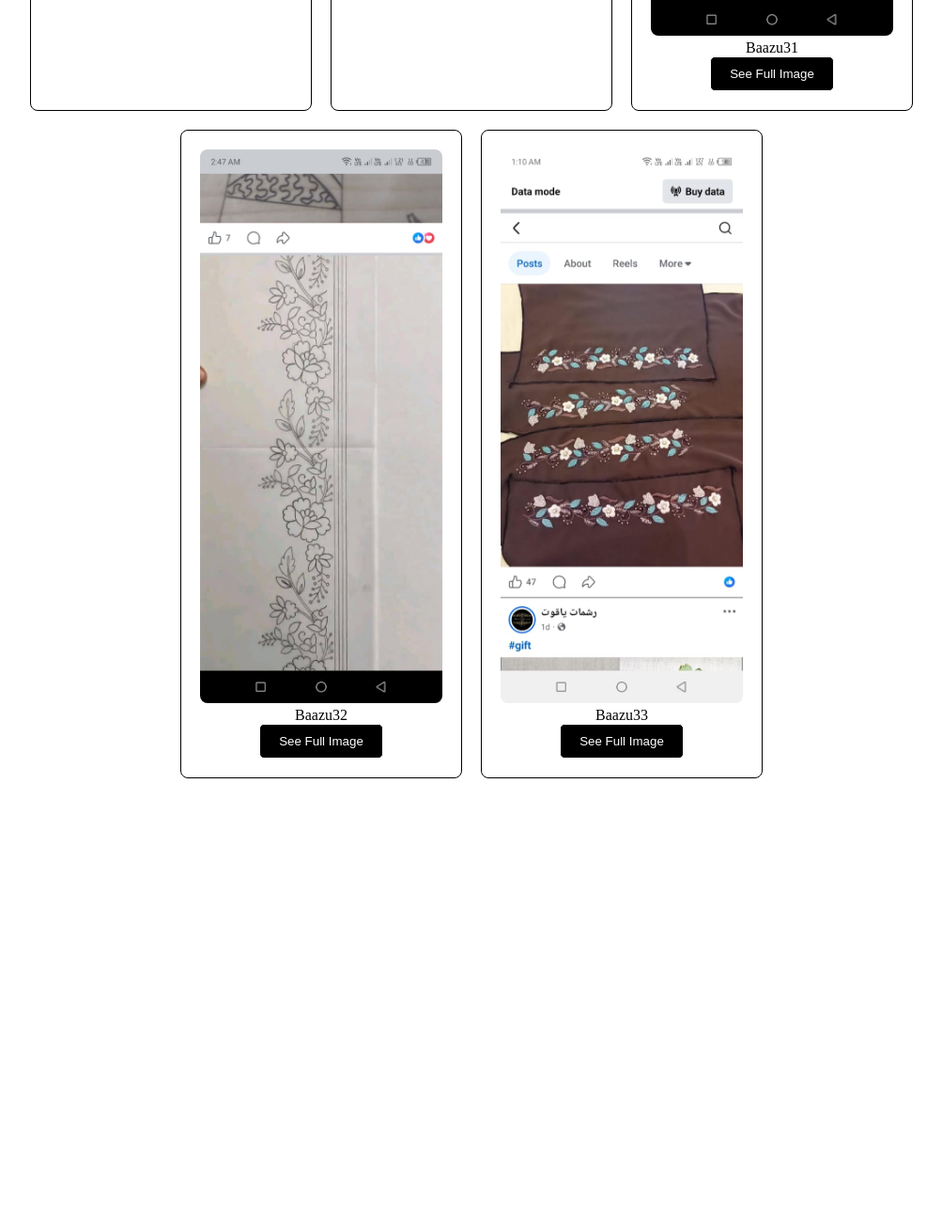
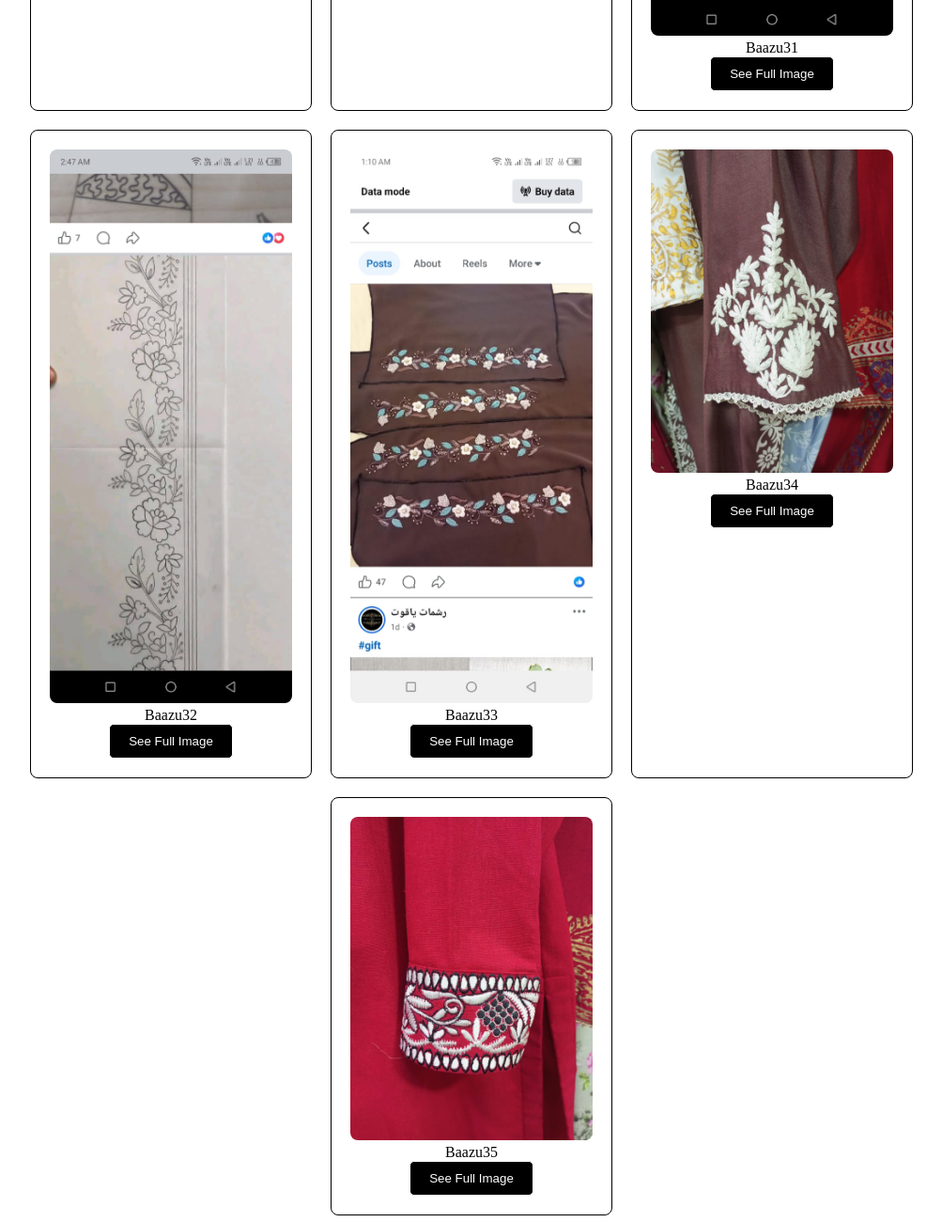
Before and after one commit to saifullahp/Design-by-Aiman-bazu, a plain HTML site: page index.html in a window 1280 px wide. Shown: the part 6060-7360 px from the top of the page at 94% size, without its empty margins (138-1141 px from the left). Before the commit the page ends 6908 px from the top, so only its background shows below. Drawn offline with Linux system fonts and the light colour scheme.

Commit message:
Add files via upload

```diff
--- a/index.html
+++ b/index.html
@@ -201,6 +201,15 @@
   <p>Baazu33</p>
   <button><a href="b33.jpg">See Full Image</a></button>
 </div>
+<div class="card">
+  <img src="b34.jpg">
+  <p>Baazu34</p>
+  <button><a href="b34.jpg">See Full Image</a></button>
+</div><div class="card">
+  <img src="b35.jpg">
+  <p>Baazu35</p>
+  <button><a href="b35.jpg">See Full Image</a></button>
+</div>
 
 </div>
 
```
Also changed, not shown: b34.jpg (added), b35.jpg (added), b36.jpeg (added).
